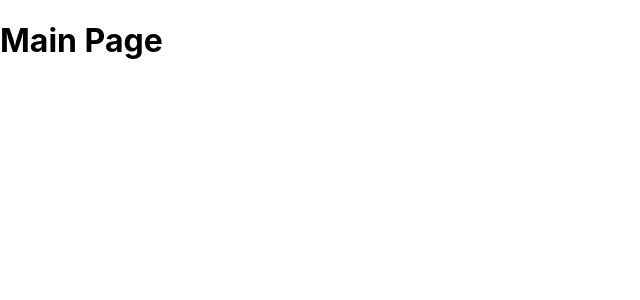
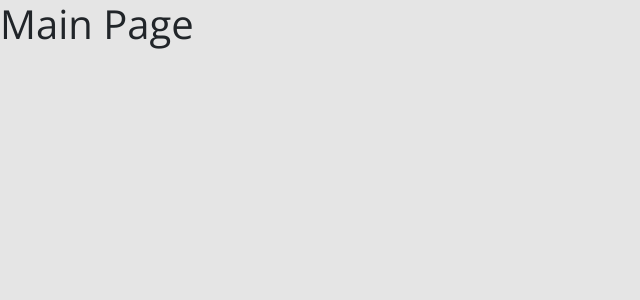
Before and after one commit to matheuscortes/dsmovie, a React (Create React App) app in the folder front-end/: page / in a window 1280 px wide. Shown: the top 300 px of the page, without its empty margins (0-640 px from the left). Built offline with nearby package versions, Linux system fonts and the light colour scheme; the HTML template or start-up script is replaced by a standard one.

Commit message:
Bootstrap added

```diff
--- a/front-end/package.json
+++ b/front-end/package.json
@@ -10,6 +10,7 @@
     "@types/node": "^16.11.33",
     "@types/react": "^18.0.9",
     "@types/react-dom": "^18.0.3",
+    "bootstrap": "5.1.3",
     "react": "^18.1.0",
     "react-dom": "^18.1.0",
     "react-scripts": "5.0.1",
--- a/front-end/src/index.css
+++ b/front-end/src/index.css
@@ -1,13 +1,19 @@
-body {
-  margin: 0;
-  font-family: -apple-system, BlinkMacSystemFont, 'Segoe UI', 'Roboto', 'Oxygen',
-    'Ubuntu', 'Cantarell', 'Fira Sans', 'Droid Sans', 'Helvetica Neue',
-    sans-serif;
-  -webkit-font-smoothing: antialiased;
-  -moz-osx-font-smoothing: grayscale;
+@import url('https://fonts.googleapis.com/css2?family=Open+Sans:wght@400;700&display=swap');
+
+:root {
+  --color-primary: #4D41C0;
 }
 
-code {
-  font-family: source-code-pro, Menlo, Monaco, Consolas, 'Courier New',
-    monospace;
+* {
+    box-sizing: border-box;
+    font-family: 'Open Sans', sans-serif;
 }
+
+html, body {
+    background-color: #E5E5E5;
+}
+
+a, a:hover {
+  text-decoration: none;
+  color: unset;
+}
```
Also changed, not shown: 1 other file (tests, documents, lock files or other folders).
